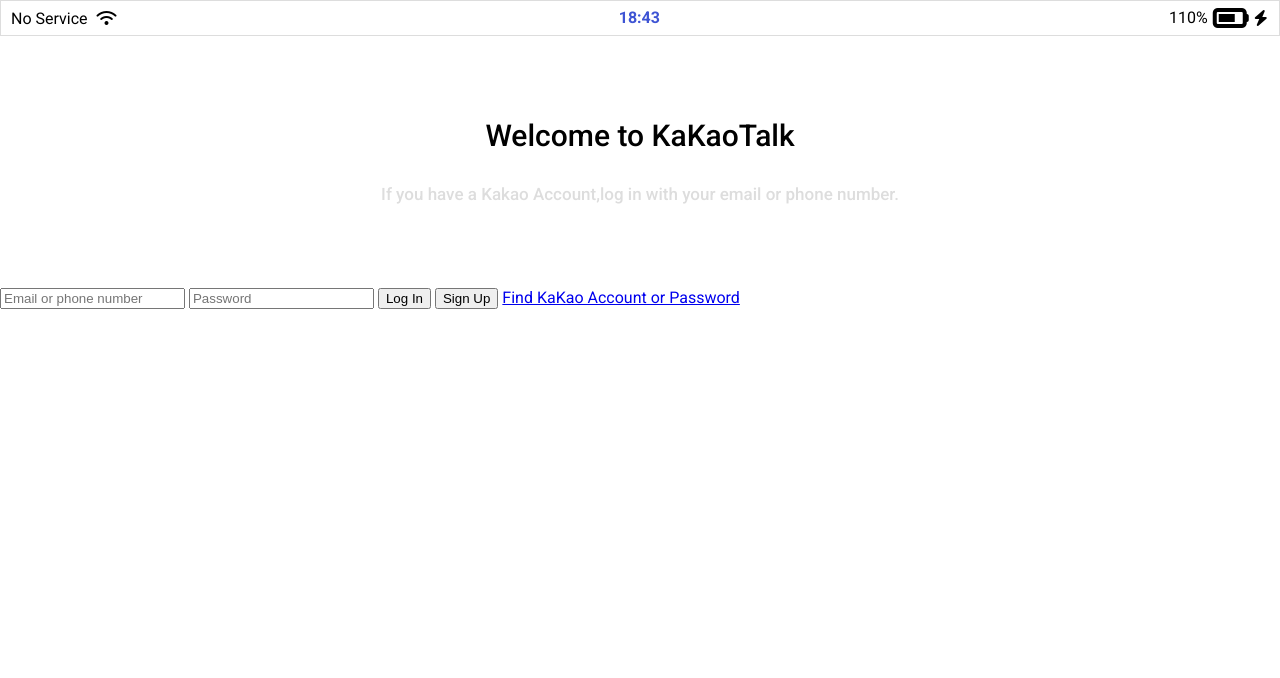
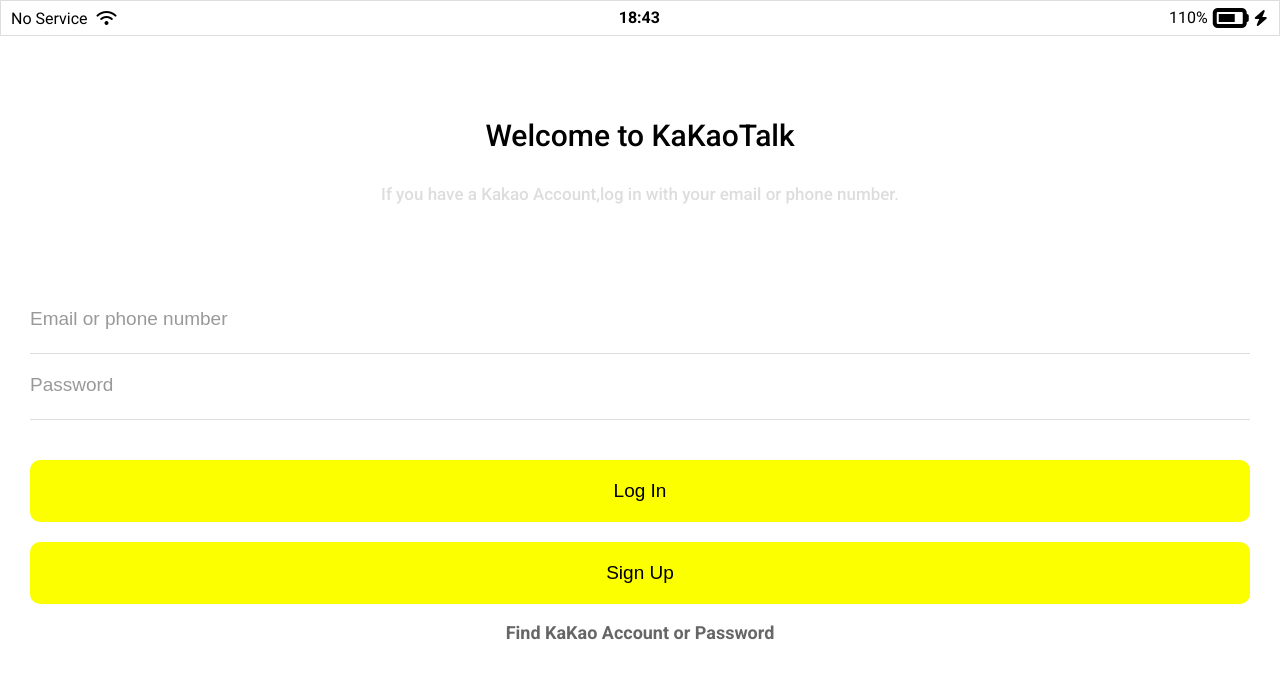
Before and after one commit to godboy4256/individual-01-kakao-talk-ui-clone, a plain HTML site: page index.html in a window 1280 px wide. Drawn offline with Linux system fonts and the light colour scheme.

Commit message:
index.html(login) complete

```diff
--- a/CSS/index.css
+++ /dev/null
@@ -1,18 +0,0 @@
-.index__header {
-  display: flex;
-  text-align: center;
-  flex-direction: column;
-  align-items: center;
-  margin: 85px 0;
-}
-.index__header > .index__header__tit {
-  font-size: 30px;
-  font-weight: 500;
-  margin-bottom: 35px;
-}
-.index__header > .index__header__txt {
-  width: 70%;
-  font-size: 17px;
-  color: #ddd;
-  font-weight: 500;
-}
--- a/CSS/reset.css
+++ b/CSS/reset.css
@@ -85,6 +85,7 @@
   font-size: 100%;
   font: inherit;
   vertical-align: baseline;
+  text-decoration: none;
 }
 /* HTML5 display-role reset for older browsers */
 article,
--- /dev/null
+++ b/CSS/screen/index.css
@@ -0,0 +1,62 @@
+.index__header {
+  display: flex;
+  text-align: center;
+  flex-direction: column;
+  align-items: center;
+  margin: 85px 0;
+}
+.index__header > .index__header__tit {
+  font-size: 30px;
+  font-weight: 500;
+  margin-bottom: 35px;
+}
+.index__header > .index__header__txt {
+  width: 70%;
+  font-size: 17px;
+  color: #ddd;
+  font-weight: 500;
+}
+
+#index__form {
+  width: 100%;
+  display: flex;
+  flex-direction: column;
+  box-sizing: border-box;
+  padding: 0 30px;
+}
+#index__form input {
+  border: none;
+  border-bottom: 1px solid #ddd;
+  outline: none;
+  padding: 25px 0;
+  transition: border-color 0.5s ease 0s;
+}
+#index__form input::placeholder {
+  font-size: 19px;
+  color: rgba(0, 0, 0, 0.4);
+}
+
+#index__form input[type="submit"] {
+  border: none;
+  padding: 20px 0;
+  font-size: 19px;
+  font-weight: 500;
+  margin-top: 20px;
+  cursor: pointer;
+  background-color: var(--input_color);
+  border-radius: 10px;
+}
+#index__form input[type="password"] {
+  margin-bottom: 20px;
+}
+#index__form > a {
+  text-align: center;
+  color: rgba(0, 0, 0, 0.6);
+  font-size: 18px;
+  font-weight: 600;
+  padding-top: 20px;
+}
+
+#index__form input:not([type="submit"]):focus {
+  border-color: var(--input_color);
+}
--- a/CSS/status_bar.css
+++ b/CSS/screen/status_bar.css
@@ -14,7 +14,6 @@
   display: flex;
   justify-content: center;
   font-weight: 700;
-  color: rgb(62, 84, 212);
 }
 .status_bar .status-bar__column:last-child {
   display: flex;
--- a/CSS/style.css
+++ b/CSS/style.css
@@ -1,9 +1,16 @@
-@charset "utf-8";
+/* fonts */
+@import url("https://fonts.googleapis.com/css2?family=Roboto:wght@400;500;700&display=swap");
+/* fonts */
 
-@import url("https://fonts.googleapis.com/css2?family=Roboto:wght@400;500;700&display=swap");
+/* public */
 @import url(reset.css);
-@import url(status_bar.css);
-@import url(index.css);
+@import url(var.css);
+/* public */
+
+/* screen_styles */
+@import url(screen/status_bar.css);
+@import url(screen/index.css);
+/* screen_styles */
 
 body {
   font-family: "Roboto", sans-serif;
--- /dev/null
+++ b/CSS/var.css
@@ -0,0 +1,3 @@
+:root {
+  --input_color: rgb(251, 255, 0);
+}
--- a/index.html
+++ b/index.html
@@ -30,9 +30,9 @@
         <p class="index__header__txt">If you have a Kakao Account,log in with your email or phone number.</p>
     </header>
 
-    <form action="" id="index__form">
-        <input type="text" placeholder="Email or phone number">
-        <input type="password" placeholder="Password">
+    <form action="friend.html" id="index__form" method="GET">
+        <input type="text" placeholder="Email or phone number" required>
+        <input type="password" placeholder="Password" required>
         <input type="submit" value="Log In">
         <input type="submit" value="Sign Up">
         <a href="#">Find KaKao Account or Password</a>
```
Also changed, not shown: friend.html (added, +12 -0 lines).
